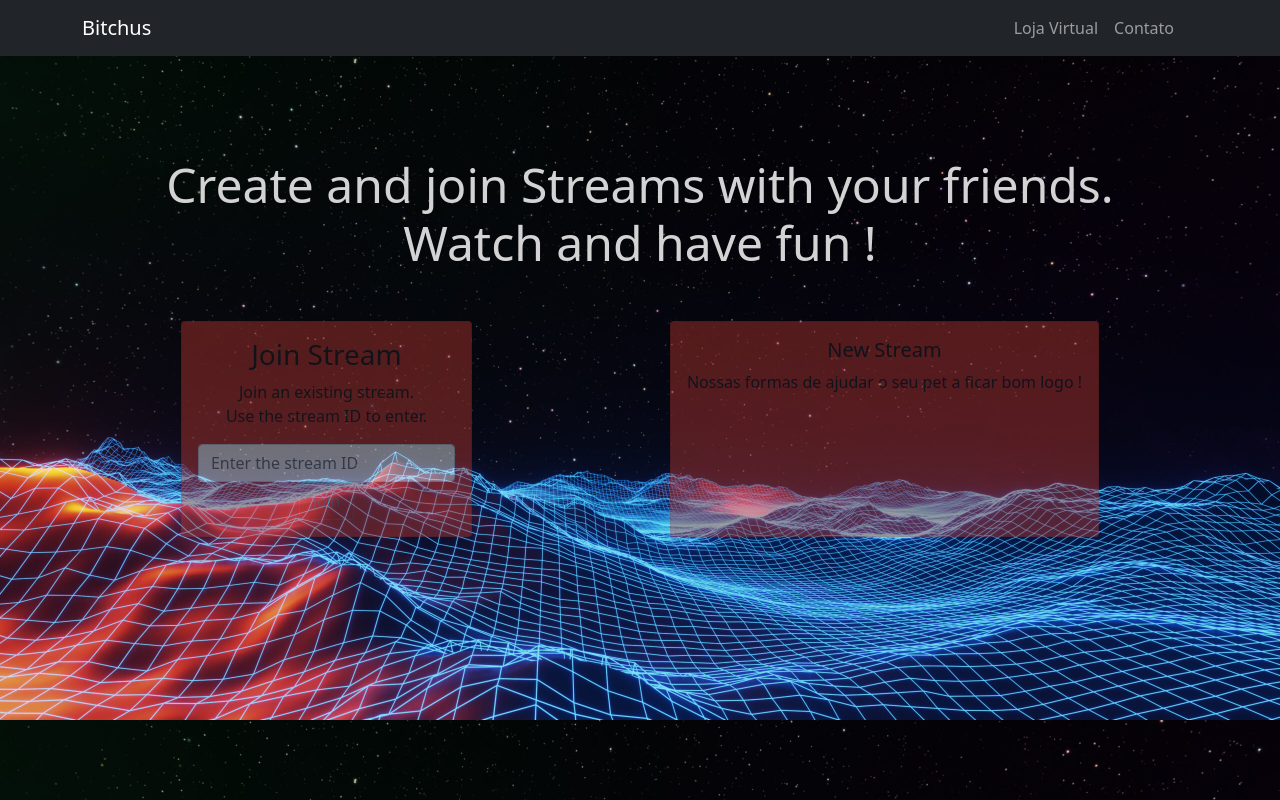
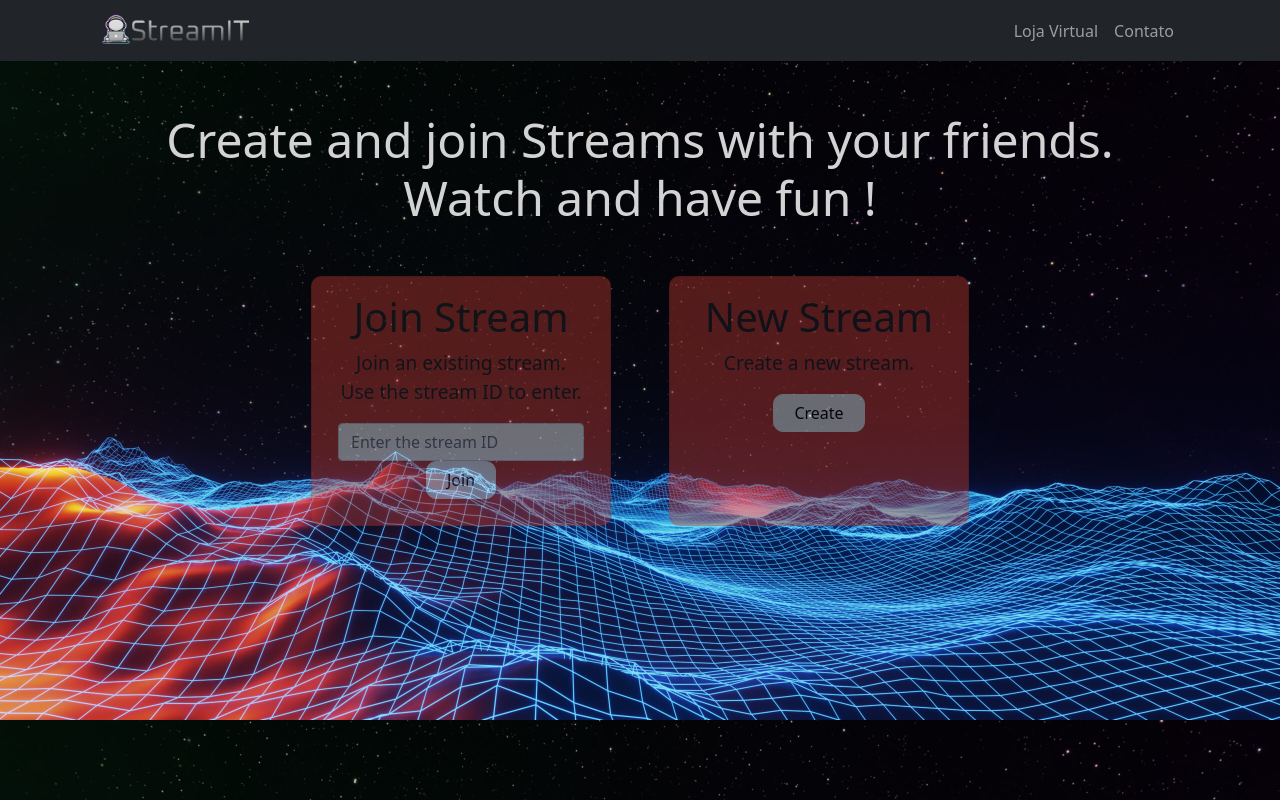
Before and after one commit to RafaelCostaF/Video-Room-Server, a plain HTML site: page index.html in a window 1280 px wide. Drawn offline with nearby package versions, Linux system fonts and the light colour scheme.

Commit message:
First Page
Alterações - Logo e Cards

```diff
--- a/index.html
+++ b/index.html
@@ -12,7 +12,7 @@
     <nav class="navbar navbar-expand-lg bg-dark navbar-dark">
         <div class="container">
           <a href="#" class="navbar-brand">
-            Bitchus
+            <img src="images/StreamIT - Final.png" id="navbar-image" alt="Logo">
           </a>
           <button class="navbar-toggler" type="button" data-bs-toggle="collapse" data-bs-target="#navbar"><span class="navbar-toggler-icon"></span></button>
 
@@ -42,13 +42,13 @@
             <!-- Join Stream -->
             <div class="card ">
               <div class="card-body">
-                <h3 class="card-title">Join Stream</h3>
+                <h1 class="card-title">Join Stream</h1>
                 <p class="card-text">Join an existing stream.<br>Use the stream ID to enter.</p>
                 <form>
                     <div class="form-group">
                       <input type="text" class="form-control" placeholder="Enter the stream ID">
                     </div>
-                    <button class="btn btn-outline-secondary" type="submit">Join</button>
+                    <button class="btn btn-light" type="submit">Join</button>
                 </form>
               </div>
             </div>
@@ -56,10 +56,11 @@
 
             <!-- New Stream -->
             <div class="card">
-                <div class="card-body">
-                    <h5 class="card-title">New Stream</h5>
-                    <p class="card-text">Nossas formas de ajudar o seu pet a ficar bom logo ! </p>
-                </div>
+              <div class="card-body">
+                <h1 class="card-title">New Stream</h1>
+                <p class="card-text">Create a new stream.</p>
+                <button class="btn btn-light" type="submit">Create</button>
+              </div>
             </div>
 
         </div>
--- a/styles/style.css
+++ b/styles/style.css
@@ -1,6 +1,10 @@
 body{
     background-image: url("../images/space.jpg");
     background-size: 100%;
+}
+
+#navbar-image{
+    height: 35px;
 }
 
 #top-div{
@@ -8,16 +12,39 @@ body{
 
     text-align: center;
 
-    margin-top: 100px;
+    margin-top: 50px;
 }
 
 #cards-div{
     margin-top: 50px;
+    margin-right: 200px;
+    margin-left: 200px;
 }
 
 .card{
     background-color: #C63C32;
+    border-radius: 10px;
     opacity: 41%;
+    text-align: center;
+    font-size: larger;
+    width: 300px;
+    height: 250px;
+    padding-left: 10px;
+    padding-right: 10px;
+}
 
-    text-align: center;
+.card .btn{
+    margin-bottom: 0px;
 }
+
+.btn{
+    /*margin-top: 10px;
+    */opacity: 100%;
+    padding-left: 20px;
+    padding-right: 20px;
+    border-radius: 10px;
+    -webkit-border-radius: 10px;
+    -moz-border-radius: 10px;
+    -ms-border-radius: 10px;
+    -o-border-radius: 10px;
+}
```
Also changed, not shown: images/StreamIT - Final.png (added).
